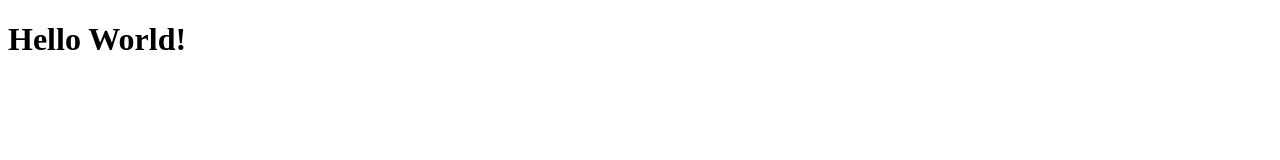
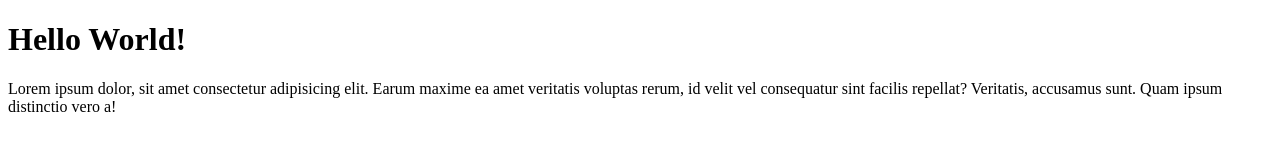
Before and after one commit to ekonuradip/ekonuradip-it-tes, a plain HTML site: page index.html in a window 1280 px wide. Drawn offline with Linux system fonts and the light colour scheme.

Commit message:
Git Remote - mengubah isi index.html

```diff
--- a/index.html
+++ b/index.html
@@ -7,5 +7,6 @@
 </head>
 <body>
     <h1>Hello World!</h1>
+    <p>Lorem ipsum dolor, sit amet consectetur adipisicing elit. Earum maxime ea amet veritatis voluptas rerum, id velit vel consequatur sint facilis repellat? Veritatis, accusamus sunt. Quam ipsum distinctio vero a!</p>
 </body>
 </html>
```
